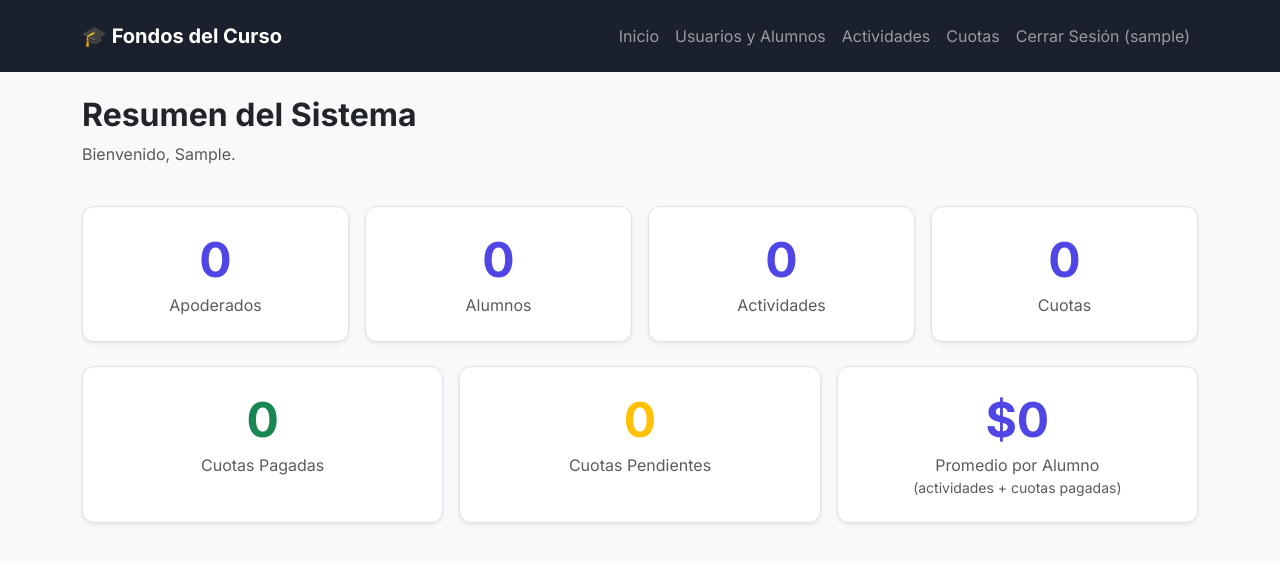
After one commit to pfuentea/mi-web, a Django app: page /inicio/ in a window 1280 px wide. The commit adds this page. Shown: the top 563 px of the page. Run offline with Django 5.2, Linux system fonts and the light colour scheme; the visitor is signed in with stand-in values (Sample User, id 1); data comes from the database, SQL or seed files in the repository; data that the repository does not hold is empty.

Commit message:
Nuevo inicio admin con resumen, renombrar sección y formato Apellido Nombre
- Nueva vista admin_home con estadísticas: apoderados, alumnos, actividades, cuotas, promedio por alumno, pagadas/pendientes
- Navbar: link Inicio + renombrar Panel Administrador a Actividades
- Redirigir staff a admin_home en lugar de admin_dashboard
- distribute_funds y cuota_detail: alumnos en formato Apellido Nombre

```diff
--- a/fondos/templates/fondos/admin_dashboard.html
+++ b/fondos/templates/fondos/admin_dashboard.html
@@ -5,7 +5,7 @@
 {% block content %}
 <div class="row mb-4 align-items-center">
     <div class="col-md-8">
-        <h2 class="fw-bold"><i class="bi bi-shield-lock"></i> Panel de Administración</h2>
+        <h2 class="fw-bold">Actividades</h2>
         <p class="text-muted">Crea actividades y distribuye los fondos entre los alumnos.</p>
     </div>
     <div class="col-md-4 text-md-end">
--- /dev/null
+++ b/fondos/templates/fondos/admin_home.html
@@ -0,0 +1,71 @@
+{% extends "fondos/base.html" %}
+
+{% block title %}Inicio | Fondos Curso{% endblock %}
+
+{% block content %}
+<div class="row mb-4">
+    <div class="col-12">
+        <h2 class="fw-bold">Resumen del Sistema</h2>
+        <p class="text-muted">Bienvenido, {{ user.first_name|default:user.username }}.</p>
+    </div>
+</div>
+
+<!-- Fila 1: Conteos principales -->
+<div class="row g-3 mb-4">
+    <div class="col-6 col-md-3">
+        <a href="{% url 'manage_users' %}" class="text-decoration-none">
+            <div class="card shadow-sm border text-center py-4 h-100">
+                <div class="display-5 fw-bold text-primary-custom">{{ apoderados }}</div>
+                <div class="text-muted mt-1">Apoderados</div>
+            </div>
+        </a>
+    </div>
+    <div class="col-6 col-md-3">
+        <a href="{% url 'manage_users' %}" class="text-decoration-none">
+            <div class="card shadow-sm border text-center py-4 h-100">
+                <div class="display-5 fw-bold text-primary-custom">{{ alumnos }}</div>
+                <div class="text-muted mt-1">Alumnos</div>
+            </div>
+        </a>
+    </div>
+    <div class="col-6 col-md-3">
+        <a href="{% url 'admin_dashboard' %}" class="text-decoration-none">
+            <div class="card shadow-sm border text-center py-4 h-100">
+                <div class="display-5 fw-bold text-primary-custom">{{ actividades }}</div>
+                <div class="text-muted mt-1">Actividades</div>
+            </div>
+        </a>
+    </div>
+    <div class="col-6 col-md-3">
+        <a href="{% url 'cuotas_list' %}" class="text-decoration-none">
+            <div class="card shadow-sm border text-center py-4 h-100">
+                <div class="display-5 fw-bold text-primary-custom">{{ cuotas }}</div>
+                <div class="text-muted mt-1">Cuotas</div>
+            </div>
+        </a>
+    </div>
+</div>
+
+<!-- Fila 2: Cuotas y monto promedio -->
+<div class="row g-3">
+    <div class="col-md-4">
+        <div class="card shadow-sm border text-center py-4 h-100">
+            <div class="display-5 fw-bold text-success">{{ cuotas_pagadas }}</div>
+            <div class="text-muted mt-1">Cuotas Pagadas</div>
+        </div>
+    </div>
+    <div class="col-md-4">
+        <div class="card shadow-sm border text-center py-4 h-100">
+            <div class="display-5 fw-bold text-warning">{{ cuotas_pendientes }}</div>
+            <div class="text-muted mt-1">Cuotas Pendientes</div>
+        </div>
+    </div>
+    <div class="col-md-4">
+        <div class="card shadow-sm border text-center py-4 h-100">
+            <div class="display-5 fw-bold text-primary-custom">${{ monto_promedio }}</div>
+            <div class="text-muted mt-1">Promedio por Alumno</div>
+            <div class="small text-muted">(actividades + cuotas pagadas)</div>
+        </div>
+    </div>
+</div>
+{% endblock %}
--- a/fondos/templates/fondos/base.html
+++ b/fondos/templates/fondos/base.html
@@ -30,10 +30,13 @@
                     {% if user.is_authenticated %}
                         {% if user.is_staff %}
                         <li class="nav-item">
+                            <a class="nav-link" href="{% url 'admin_home' %}">Inicio</a>
+                        </li>
+                        <li class="nav-item">
                             <a class="nav-link" href="{% url 'manage_users' %}">Usuarios y Alumnos</a>
                         </li>
                         <li class="nav-item">
-                            <a class="nav-link" href="{% url 'admin_dashboard' %}">Panel Administrador</a>
+                            <a class="nav-link" href="{% url 'admin_dashboard' %}">Actividades</a>
                         </li>
                         <li class="nav-item">
                             <a class="nav-link" href="{% url 'cuotas_list' %}">Cuotas</a>
--- a/fondos/templates/fondos/cuota_detail.html
+++ b/fondos/templates/fondos/cuota_detail.html
@@ -80,7 +80,7 @@
                 <tr class="{% if pago.paid %}table-success{% endif %}">
                     <td class="ps-4 fw-semibold">
                         <a href="{% url 'student_detail' pago.student.id %}" class="text-decoration-none text-dark">
-                            {{ pago.student.first_name }} {{ pago.student.last_name }}
+                            {{ pago.student.last_name }} {{ pago.student.first_name }}
                         </a>
                     </td>
                     <td class="text-muted">
@@ -135,7 +135,7 @@
       <form method="post" action="{% url 'toggle_pago' pago.id %}">
         <div class="modal-body">
           {% csrf_token %}
-          <p class="mb-2 small fw-semibold">{{ pago.student.first_name }} {{ pago.student.last_name }}</p>
+          <p class="mb-2 small fw-semibold">{{ pago.student.last_name }} {{ pago.student.first_name }}</p>
           <label class="form-label fw-semibold">Fecha de pago</label>
           <input type="date" name="paid_date" class="form-control" value="{{ today }}" required>
         </div>
--- a/fondos/templates/fondos/distribute_funds.html
+++ b/fondos/templates/fondos/distribute_funds.html
@@ -46,7 +46,7 @@
             <tbody>
                 {% for dist in existing_distributions %}
                 <tr>
-                    <td class="ps-4 fw-semibold">{{ dist.student.first_name }} {{ dist.student.last_name }}</td>
+                    <td class="ps-4 fw-semibold">{{ dist.student.last_name }} {{ dist.student.first_name }}</td>
                     <td>{{ dist.student.parent.first_name|default:dist.student.parent.username|default:"- Sin Asignar -" }} {{ dist.student.parent.last_name|default:"" }}</td>
                     <td class="text-end pe-4 fw-bold text-success">${{ dist.amount }}</td>
                     <td class="text-end pe-4">
@@ -183,7 +183,7 @@
                                 {% endif %}
                             </td>
                             <td>
-                                {{ student.first_name }} {{ student.last_name }}
+                                {{ student.last_name }} {{ student.first_name }}
                                 {% if student.id in distributed_ids %}<span class="badge bg-secondary ms-1">Ya recibió</span>{% endif %}
                             </td>
                             <td>{{ student.parent.first_name|default:student.parent.username|default:"- Sin Asignar -" }} {{ student.parent.last_name|default:"" }}</td>
--- a/fondos/urls.py
+++ b/fondos/urls.py
@@ -3,6 +3,7 @@ from . import views
 
 urlpatterns = [
     path('dashboard/', views.dashboard, name='dashboard'),
+    path('inicio/', views.admin_home, name='admin_home'),
     path('admin-usuarios/', views.manage_users, name='manage_users'),
     path('admin-usuarios/editar-apoderado/<int:user_id>/', views.edit_user, name='edit_user'),
     path('admin-usuarios/editar-alumno/<int:student_id>/', views.edit_student, name='edit_student'),
--- a/fondos/views.py
+++ b/fondos/views.py
@@ -11,10 +11,37 @@ from django.contrib import messages
 @login_required
 def dashboard(request):
     if request.user.is_staff:
-        return redirect('admin_dashboard')
+        return redirect('admin_home')
     students = Student.objects.filter(parent=request.user)
     context = {'students': students}
     return render(request, 'fondos/dashboard.html', context)
+
+@staff_member_required
+def admin_home(request):
+    from django.db.models import Sum, F
+    alumnos = Student.objects.count()
+    apoderados = User.objects.filter(is_staff=False).count()
+    actividades = Activity.objects.count()
+    cuotas = Cuota.objects.count()
+    cuotas_pagadas = PagoCuota.objects.filter(paid=True).count()
+    cuotas_pendientes = PagoCuota.objects.filter(paid=False).count()
+
+    total_dist = FundDistribution.objects.aggregate(t=Sum('amount'))['t'] or 0
+    total_cuotas_pagadas = PagoCuota.objects.filter(paid=True).annotate(
+        monto=F('cuota__amount')
+    ).aggregate(t=Sum('monto'))['t'] or 0
+    monto_promedio = (total_dist + total_cuotas_pagadas) // alumnos if alumnos else 0
+
+    context = {
+        'alumnos': alumnos,
+        'apoderados': apoderados,
+        'actividades': actividades,
+        'cuotas': cuotas,
+        'cuotas_pagadas': cuotas_pagadas,
+        'cuotas_pendientes': cuotas_pendientes,
+        'monto_promedio': monto_promedio,
+    }
+    return render(request, 'fondos/admin_home.html', context)
 
 @staff_member_required
 def admin_dashboard(request):
```
